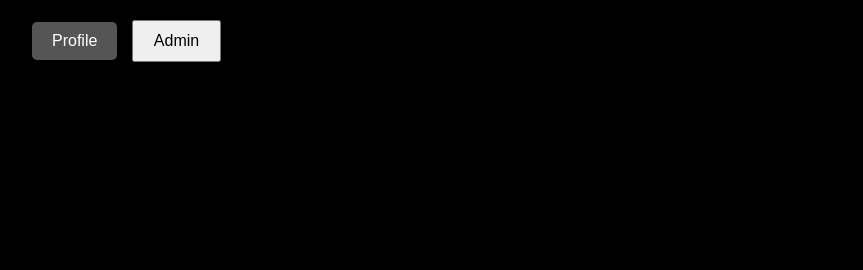
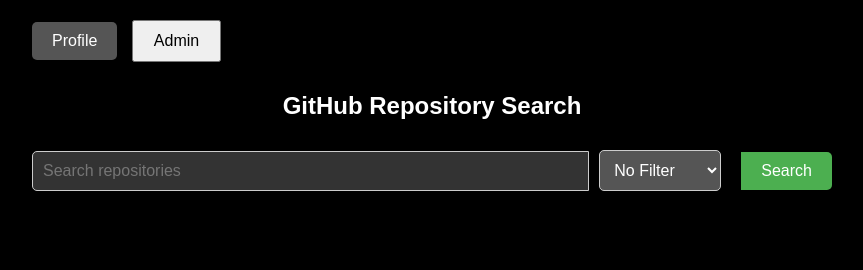
Before and after one commit to smoke-wolf/gpm-web, a plain HTML site: page index.html in a window 1280 px wide. Shown: the whole page, without its empty margins (208-1071 px from the left). Drawn offline with Linux system fonts and the light colour scheme.

Commit message:
Update index.html

```diff
--- a/index.html
+++ b/index.html
@@ -3,7 +3,7 @@
 <!DOCTYPE html>
 <html>
 <head>
-  <title>Github Repository Search</title>
+  <title>GitHub Repository Search</title>
   <link rel="stylesheet" type="text/css" href="web.css">
   <link rel="stylesheet" type="text/css" href="admin.css">
  <style>
@@ -284,8 +284,7 @@
   <div id="container">
     <button id="profileButton">Profile</button>
     <button id="adminButton">Admin</button>
-    <h1>
-  <title>㈮Tungsten Client HomePage㈮</h1>
+    <h1>GitHub Repository Search</h1>
 
     <div id="searchContainer">
       <input type="text" id="searchInput" placeholder="Search repositories">
```
